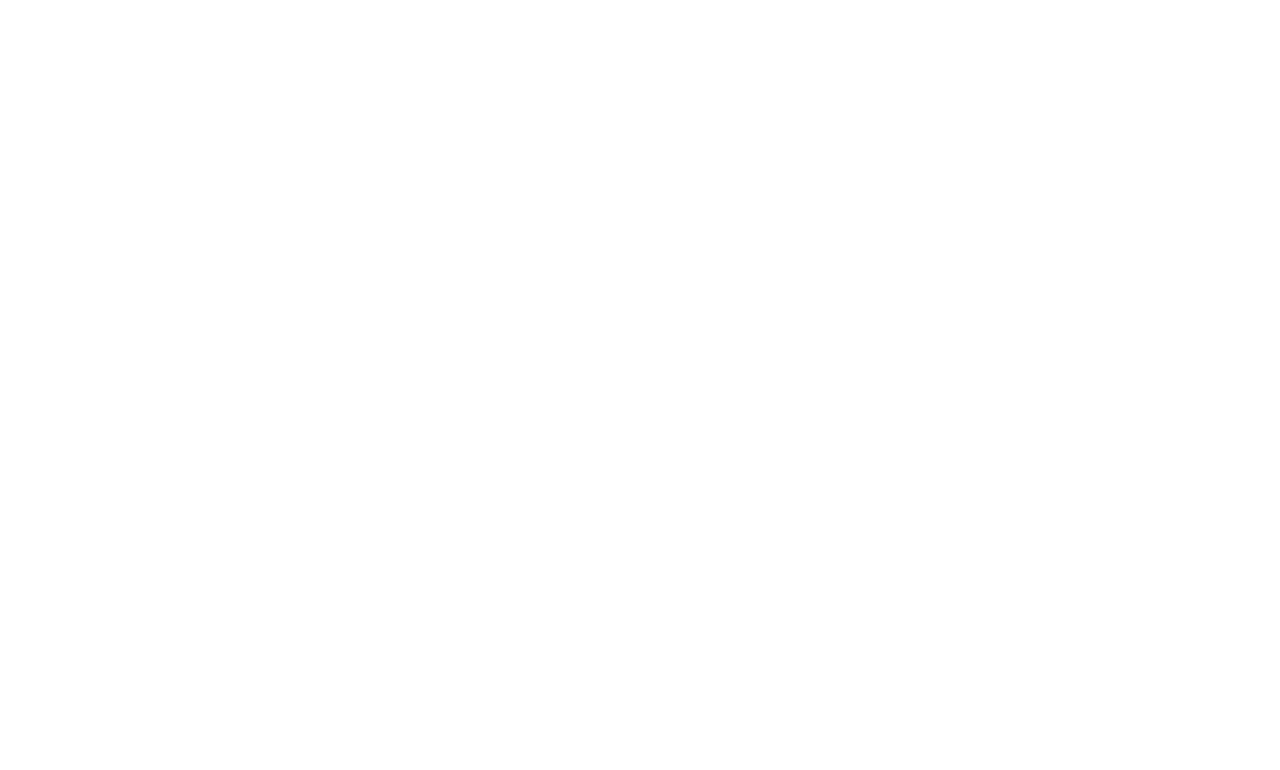
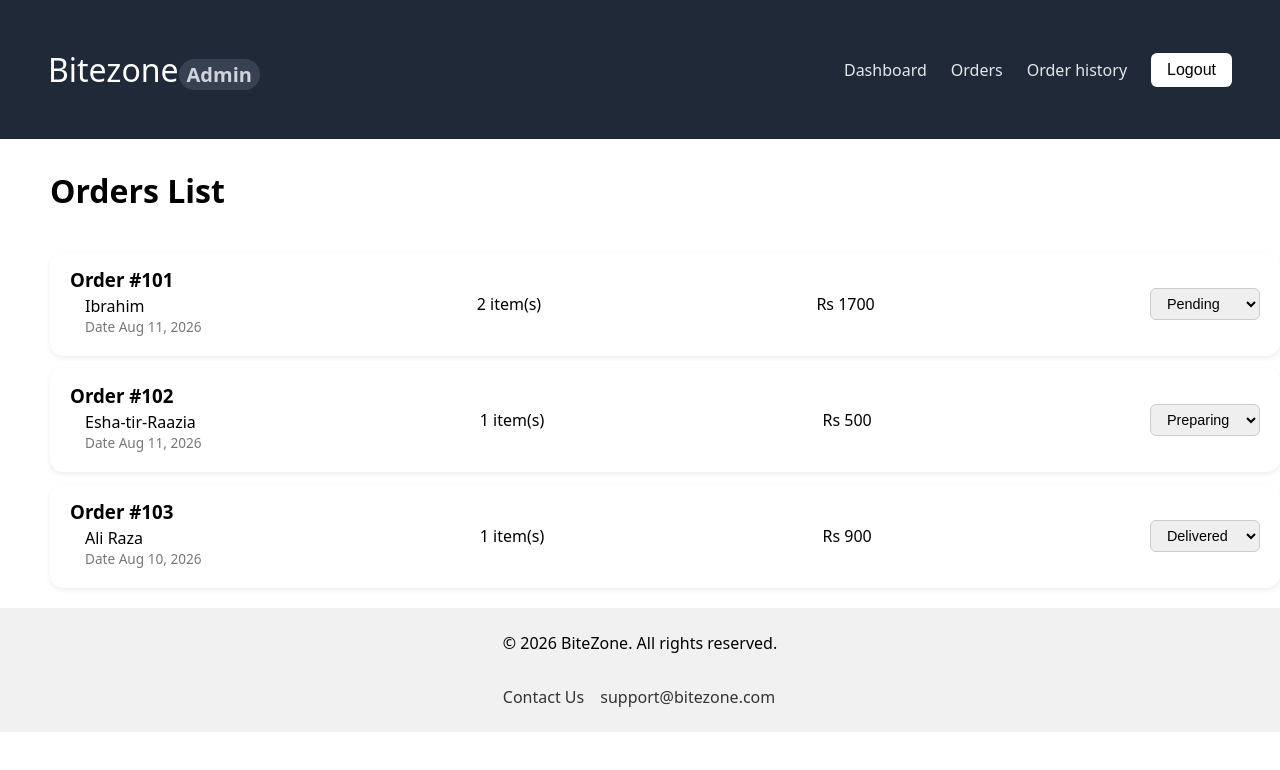
Before and after one commit to Eisha373/Bitezone, a React (Vite) app: page /admin/orders in a window 1280 px wide. Before the commit this address had no page. Shown: the top 770 px of the page. Built offline with nearby package versions, Linux system fonts and the light colour scheme.

Commit message:
added OrdersList and OrderHistory component,added status handling function by admin using useState,added styling to these pages, updated styling of the dashboard page,added routes to app component

```diff
--- a/src/App.jsx
+++ b/src/App.jsx
@@ -7,6 +7,8 @@
 import {Checkout} from "./pages/customer/Checkout";
 import { MyOrders } from "./pages/customer/MyOrders";
 import {AdminDashboard} from "./pages/admin/Dashboard";
+import {OrderHistory} from "./pages/admin/OrderHistory";
+import {OrdersList} from "./pages/admin/OrdersList";
 import "./auth.css";
 import "./home.css";
 import "./navbar-footer.css";
@@ -15,6 +17,7 @@
 import "./order.css";
 import "./admin-navbar.css";
 import "./admin-dashboard.css";
+import "./admin.css";
 
 
 function App()
@@ -30,7 +33,10 @@
   <Route path="/cart" element={<Cart/>}/>
   <Route path="/checkout"element={<Checkout/>}/>
   <Route path="/my-orders" element={<MyOrders />} />
-  <Route path="/dashboard" element={<AdminDashboard/>}/>
+  <Route path="/admin/dashboard" element={<AdminDashboard/>}/>
+  <Route path="/admin/history" element={<OrderHistory/>}/>
+    <Route path="/admin/orders" element={<OrdersList/>}/>
+
   </Routes>
   </BrowserRouter>
   );
--- a/src/admin-dashboard.css
+++ b/src/admin-dashboard.css
@@ -1,5 +1,5 @@
 .admin-container {
-  padding: 0px 0px 2px;
+  padding: 0px 0px 4px;
   margin-bottom:0%;
 }
 .admin-container h1{
@@ -34,7 +34,7 @@
   font-weight: bold;
 }
 .kpi-value{
-    font-size:1.5rem;
+    font-size:1rem;
 }
 .kpi-card:hover {
   transform: translateY(-2px);
--- /dev/null
+++ b/src/admin.css
@@ -0,0 +1,82 @@
+.admin-container {
+  padding: 30px 40px;
+}
+
+.admin-container h1 {
+  font-size: 2rem;
+  font-weight: bold;
+  margin-bottom: 20px;
+}
+
+.orders-table {
+  display: flex;
+  flex-direction: column;
+  gap: 12px;
+}
+
+.admin-order-row {
+  display: flex;
+  margin-left:50px;
+  align-items: center;
+  justify-content: space-between;
+  background: white;
+  padding: 15px 20px;
+  border-radius: 13px;
+  box-shadow: 0 2px 5px rgba(0, 0, 0, 0.08);
+  gap: 8px;
+  flex-wrap: wrap;
+}
+
+.admin-order-info h3 {
+  margin-bottom: 3px;
+}
+.admin-order-info p{
+    margin-left:15px;
+}
+
+.order-date {
+  font-size: 0.85rem;
+  color: #777;
+}
+
+.status-select {
+  padding: 6px 12px;
+  border-radius: 6px;
+  border: 1px solid #ccc;
+  font-size: 0.9rem;
+  cursor: pointer;
+}
+
+.customer-history-block {
+  margin-bottom: 30px;
+}
+
+.customer-history-block h2 {
+    margin-left:30px;
+  margin-bottom: 12px;
+  font-size: 1.3rem;
+}
+
+.status-badge {
+  padding: 4px 12px;
+  border-radius: 12px;
+  font-size: 0.8rem;
+  font-weight: 600;
+}
+
+.status-pending
+ { background-color: #fff3cd;
+    color: #856404;
+}
+.status-preparing {
+     background-color: #cce5ff;
+      color: #004085;
+    }
+.status-delivered {
+    background-color: #d4edda;
+    color: #155724;
+}
+.status-cancelled {
+    background-color: #f8d7da;
+     color: #721c24;
+     }
--- /dev/null
+++ b/src/data/DummyAdminOrders.js
@@ -0,0 +1,33 @@
+export const dummyAdminOrders = [
+  {
+    id: 101,
+    customerName: "Ibrahim",
+    items: [
+      { name: "Patty Burger", quantity: 2 },
+      { name: "Fajita Pizza", quantity: 1 },
+    ],
+    totalPrice: 1700,
+    status: "Pending",
+    date: "Aug 11, 2026",
+  },
+  {
+    id: 102,
+    customerName: "Esha-tir-Raazia",
+    items: [
+      { name: "Nuggets", quantity: 1 },
+    ],
+    totalPrice: 500,
+    status: "Preparing",
+    date: "Aug 11, 2026",
+  },
+  {
+    id: 103,
+    customerName: "Ali Raza",
+    items: [
+      { name: "Creamy Pasta", quantity: 1 },
+    ],
+    totalPrice: 900,
+    status: "Delivered",
+    date: "Aug 10, 2026",
+  },
+];
--- a/src/pages/admin/Dashboard.jsx
+++ b/src/pages/admin/Dashboard.jsx
@@ -17,6 +17,7 @@
           </div>
         ))}
       </div>
+
       <Footer/>
     </div>
   );
--- a/src/pages/admin/OrderHistory.jsx
+++ b/src/pages/admin/OrderHistory.jsx
@@ -0,0 +1,42 @@
+import { AdminNavbar } from "../../components/AdminNavbar";
+import { Footer } from "../../components/Footer";
+import { dummyAdminOrders } from "../../data/DummyAdminOrders";
+import "../../admin.css";
+
+export function OrderHistory() {
+  const customerNames = [...new Set(dummyAdminOrders.map((order) => order.customerName))];
+
+  return (
+    <div>
+      <AdminNavbar />
+
+      <div className="admin-container">
+        <h1>Customer Order History</h1>
+
+        {customerNames.map((customer) => {
+          const customerOrders = dummyAdminOrders.filter(
+            (order) => order.customerName === customer
+          );
+
+          return (
+            <div className="customer-history-block" key={customer}>
+              <h2>{customer}</h2>
+              {customerOrders.map((order) => (
+                <div className="admin-order-row" key={order.id}>
+                  <p>Order #{order.id}</p>
+                  <p className="order-date">{order.date}</p>
+                  <p>Rs {order.totalPrice}</p>
+                  <span className={`status-badge status-${order.status.toLowerCase()}`}>
+                    {order.status}
+                  </span>
+                </div>
+              ))}
+            </div>
+          );
+        })}
+      </div>
+
+      <Footer />
+    </div>
+  );
+}
--- a/src/pages/admin/OrdersList.jsx
+++ b/src/pages/admin/OrdersList.jsx
@@ -0,0 +1,46 @@
+import {dummyAdminOrders} from "../../data/DummyAdminOrders";
+import {AdminNavbar} from "../../components/AdminNavbar";
+import {Footer} from "../../components/Footer";
+import {useState} from "react";
+
+export function OrdersList(){
+    const[orders,setOrders]=useState(dummyAdminOrders);
+
+    function handleStatusChange(id,newStatus){
+        setOrders(
+            orders.map((order)=>
+            order.id===id? {...order, status:newStatus}:order)
+        );
+
+    }
+    return(
+        <div>
+          <AdminNavbar />
+          <div className="admin-container">
+            <h1>Orders List</h1>
+            <div className="orders-table">
+          {orders.map((order)=>(
+            <div className="admin-order-row"key={order.id}>
+                <div className="admin-order-info">
+                    <h3>Order #{order.id}</h3>
+                    <p>{order.customerName}</p>
+                    <p className="order-date">Date {order.date}</p>
+                    </div>
+                    <p className="admin-order-items">{order.items.length} item(s)</p>
+              <p className="admin-order-total">Rs {order.totalPrice}</p>
+              <select className="status-select"value={order.status}
+              onChange={
+                (e)=> handleStatusChange(order.id,e.target.value)}>
+                <option value="Pending">Pending</option>
+                <option value="Delivered">Delivered</option>
+                <option value="Preparing">Preparing</option>
+                <option value="Cancelled">Cancelled</option>
+              </select>
+                </div>
+          ))}
+          </div>
+          </div>
+          <Footer/>
+        </div>
+    );
+}
```
